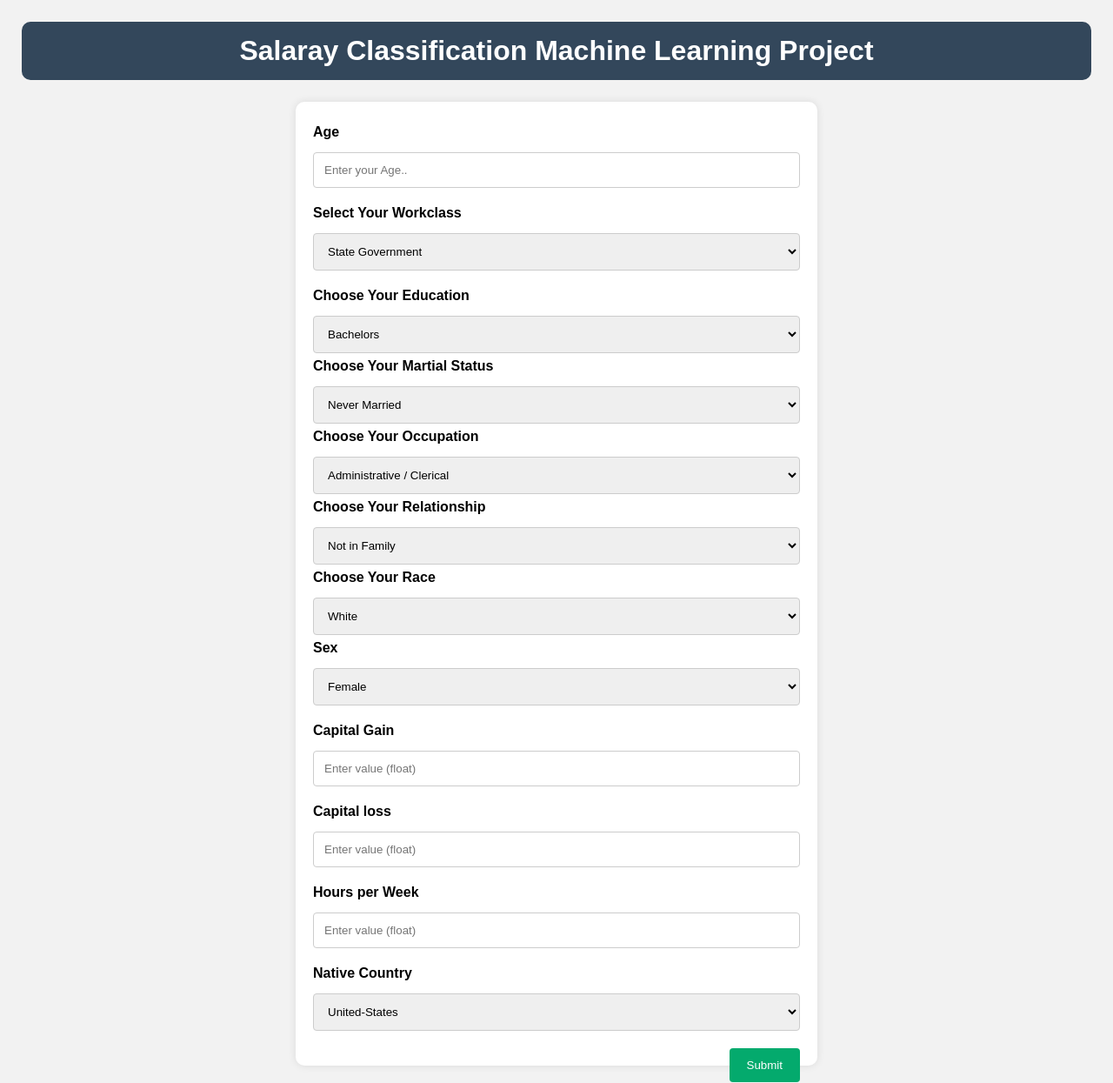
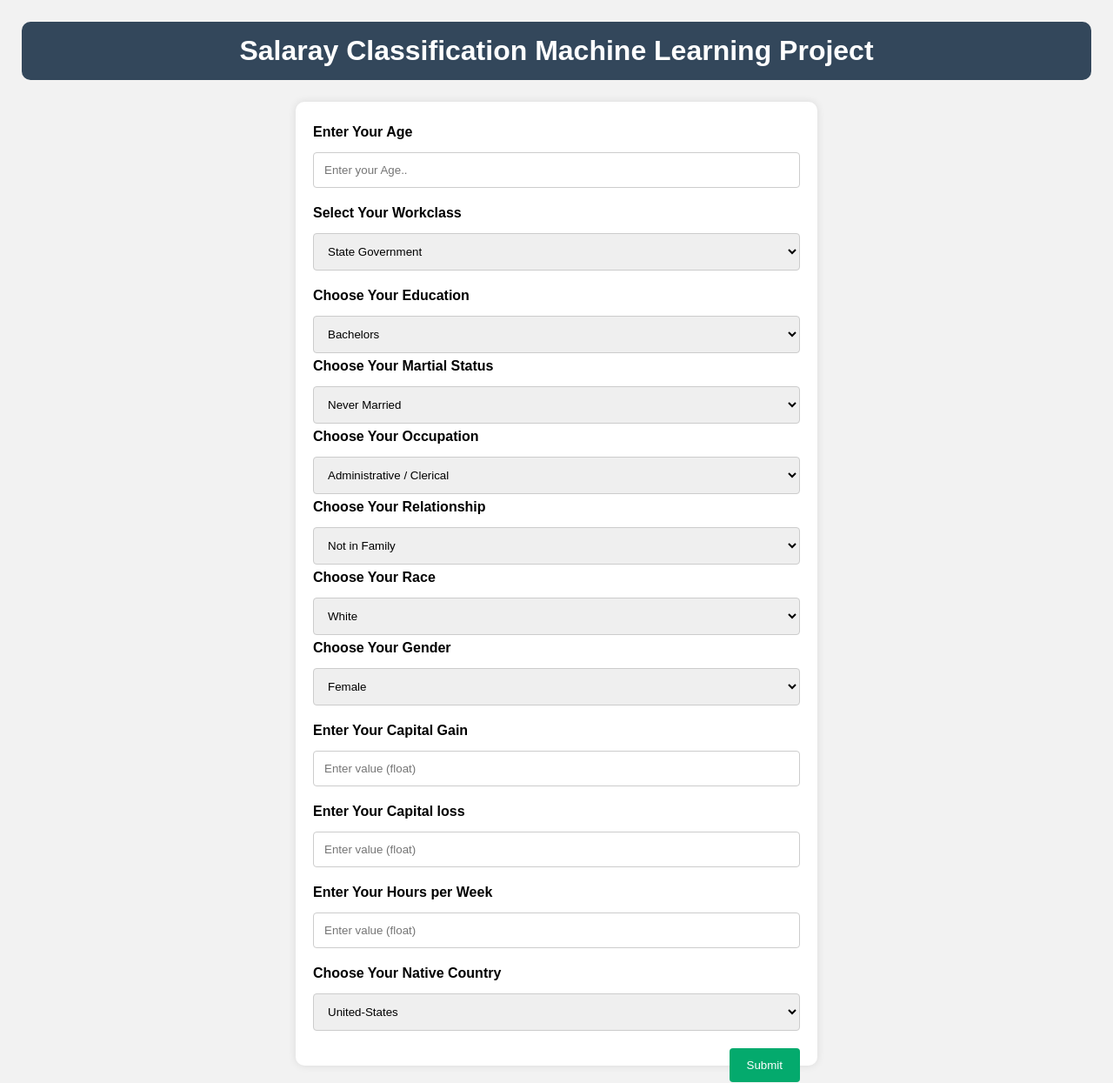
Before and after one commit to FaheemKhan0817/End-to-end-ML-Projects-Implementation, a Flask app: page / in a window 1280 px wide. Shown: the whole page at 87% size. Run offline with Flask 3, Linux system fonts and the light colour scheme.

Commit message:
Some Changes in Front End UI

```diff
--- a/app.py
+++ b/app.py
@@ -33,10 +33,11 @@ def prediction_data():
     result = pred
 
     if result == 0:
-        return render_template("result.html", final_result = "Your Yearly Income is Less than Equal to 50k".format(result) )
+        return render_template("result.html", final_result="Your annual income is in the lower bracket, equal to or less than $50,000.")
 
     elif result == 1:
-            return render_template("result.html", final_result = "Your Yearly Income is More than 50k".format(result) )
+        return render_template("result.html", final_result="Congratulations! Your annual income exceeds $50,000.")
+
 
 if __name__ == "__main__":
      app.run(host = "0.0.0.0", debug = True)
--- a/requirements.txt
+++ b/requirements.txt
@@ -1,8 +1,7 @@
 pandas
-gunicorn
 Flask
 numpy
 scikit-learn
 seaborn
-xgboost==1.3.3
+xgboost
 -e .
--- a/templates/home.html
+++ b/templates/home.html
@@ -88,7 +88,7 @@
                 <form action="/action_page.php">
                     <div class="row">
                         <div class="col-25">
-                            <label for="age">Age</label>
+                            <label for="age">Enter Your Age</label>
                         </div>
                         <div class="col-75">
                             <input type="text" id="age" name="age" placeholder="Enter your Age..">
@@ -216,18 +216,19 @@
                     </div>
                     <div class="row">
                         <div class="col-25">
-                            <label for="sex">Sex</label>
+                            <label for="sex">Choose Your Gender</label>
                         </div>
                         <div class="col-75">
                             <select id="sex" name="sex">
                                 <option value="0">Female</option>
                                 <option value="1">Male</option>
+                                <option value="2">Transgender</option>
                             </select>
                         </div>
                     </div>
                     <div class="row">
                         <div class="col-25">
-                            <label for="capital_gain">Capital Gain</label>
+                            <label for="capital_gain">Enter Your Capital Gain</label>
                         </div>
                         <div class="col-75">
                             <input type="text" id="capital_gain" name="capital_gain" placeholder="Enter value (float)">
@@ -235,7 +236,7 @@
                     </div>
                     <div class="row">
                         <div class="col-25">
-                            <label for="capital_loss">Capital loss</label>
+                            <label for="capital_loss">Enter Your Capital loss</label>
                         </div>
                         <div class="col-75">
                             <input type="text" id="capital_loss" name="capital_loss" placeholder="Enter value (float)">
@@ -243,7 +244,7 @@
                     </div>
                     <div class="row">
                         <div class="col-25">
-                            <label for="hours_per_week">Hours per Week</label>
+                            <label for="hours_per_week">Enter Your Hours per Week</label>
                         </div>
                         <div class="col-75">
                             <input type="text" id="hours_per_week" name="hours_per_week" placeholder="Enter value (float)">
@@ -251,7 +252,7 @@
                     </div>
                     <div class="row">
                         <div class="col-25">
-                            <label for="native_country">Native Country</label>
+                            <label for="native_country">Choose Your Native Country</label>
                         </div>
                         <div class="col-75">
                             <select id="native_country" name="native_country">
```
Also changed, not shown: templates/result.html (+5 -8 lines).
